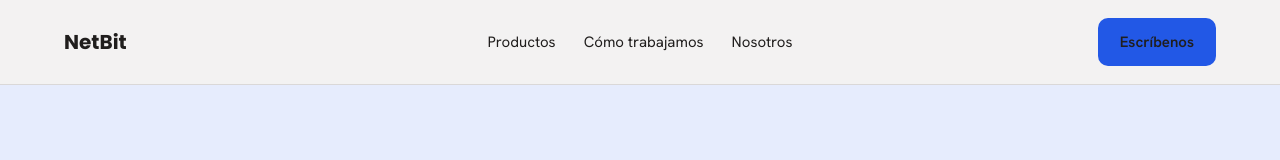
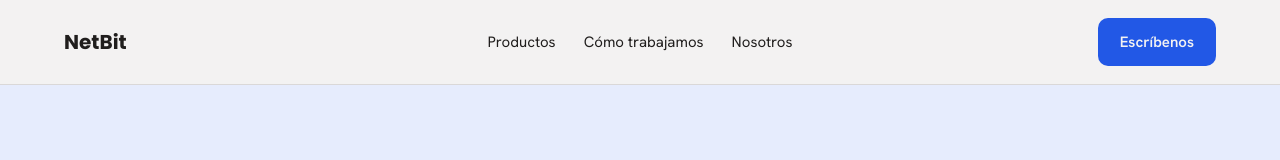
Before and after one commit to netbit04-dev/netbit-landing, a website: page index.html in a window 1280 px wide. Shown: the top 160 px of the page. Drawn offline with Linux system fonts and the light colour scheme.

Commit message:
Corregir contraste de texto en boton Escribenos del nav
Co-Authored-By: Claude Sonnet 5 <noreply@anthropic.com>

```diff
--- a/index.html
+++ b/index.html
@@ -31,6 +31,7 @@ a:hover{color:var(--color-accent)}
 .nav-brand{font-weight:700;font-size:20px}
 .nav a{font-size:15px;color:var(--color-text)}
 .nav a:hover{color:var(--color-accent)}
+.nav a.btn-primary,.nav a.btn-primary:hover{color:var(--color-bg)}
 .btn{display:inline-flex;align-items:center;justify-content:flex-start;gap:8px;padding:12px 20px;font-size:15px;font-weight:600;font-family:var(--font-body);border:2px solid transparent;border-radius:10px;cursor:pointer;transition:background .15s,color .15s}
 .btn-primary{background:var(--color-accent);color:var(--color-bg)}
 .btn-primary:hover{background:var(--color-accent-600);color:var(--color-bg)}
```
